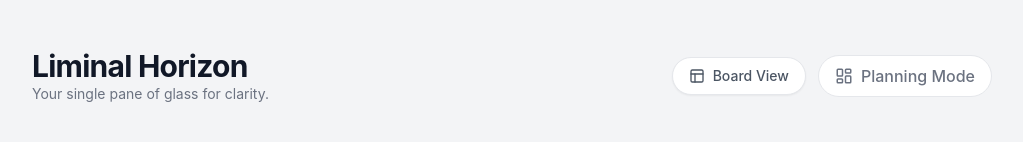
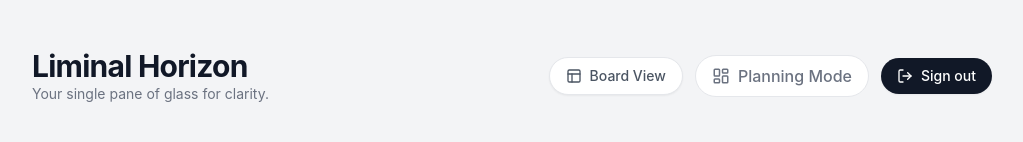
Before and after one commit to 4everinbeta/liminal, a Next.js app in the folder frontend/: page / in a window 1280 px wide. Shown: the top 142 px of the page, without its empty margins (128-1151 px from the left). Built offline with nearby package versions, Linux system fonts and the light colour scheme; no server answers; sample sign-in values are in the browser's storage.

Commit message:
Adding logout button to the liminal app

```diff
--- a/frontend/app/page.tsx
+++ b/frontend/app/page.tsx
@@ -9,12 +9,14 @@ import ChatInterface from '@/components/ChatInterface'
 import TaskForm from '@/components/TaskForm'
 import { motion, AnimatePresence } from 'framer-motion'
 import { getTasks, updateTask, deleteTask, Task } from '@/lib/api'
-import { Layout, CheckCircle, PauseCircle } from 'lucide-react'
+import { logout } from '@/lib/auth'
+import { Layout, CheckCircle, PauseCircle, LogOut } from 'lucide-react'
 
 export default function Home() {
   const { isFocusMode, activeTaskId, setActiveTaskId } = useAppStore()
   const [tasks, setTasks] = useState<Task[]>([])
   const [isLoading, setIsLoading] = useState(true)
+  const [isLoggingOut, setIsLoggingOut] = useState(false)
 
   const fetchTasks = async () => {
     setIsLoading(true)
@@ -102,6 +104,17 @@ export default function Home() {
     console.log('Paused task:', activeTask?.title)
   }
 
+  const handleLogout = async () => {
+    if (isLoggingOut) return
+    setIsLoggingOut(true)
+    try {
+      await logout()
+    } catch (err) {
+      console.error('Logout failed', err)
+      setIsLoggingOut(false)
+    }
+  }
+
   return (
     <div className="space-y-6 max-w-7xl mx-auto">
       {/* Header */}
@@ -119,6 +132,14 @@ export default function Home() {
             <span className="text-sm">Board View</span>
           </a>
           <FocusToggle />
+          <button
+            onClick={handleLogout}
+            disabled={isLoggingOut}
+            className="flex items-center gap-2 px-4 py-2 bg-gray-900 text-white rounded-full font-medium shadow-sm hover:bg-gray-800 transition-colors disabled:opacity-60"
+          >
+            <LogOut size={16} />
+            <span className="text-sm">{isLoggingOut ? 'Signing out…' : 'Sign out'}</span>
+          </button>
         </div>
       </header>
 
```
